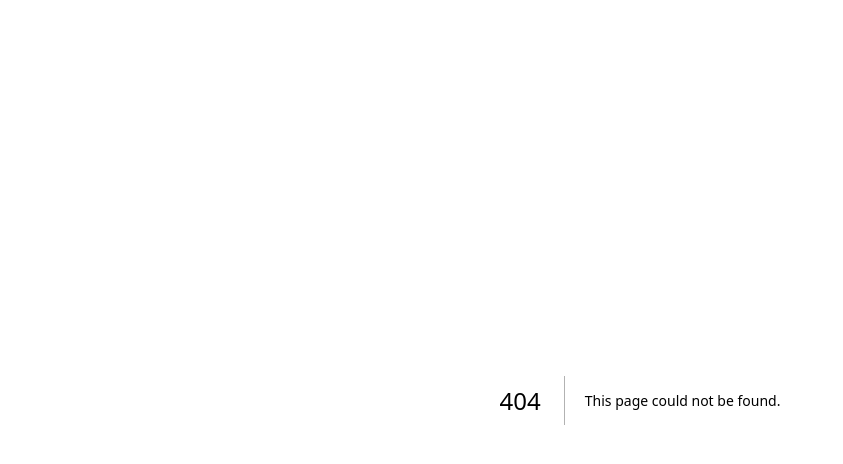
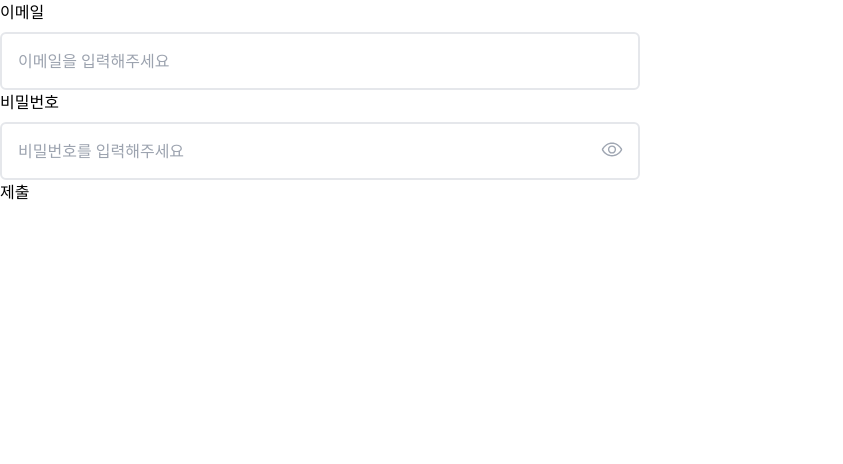
Before and after one commit to joraeng-e/trip.zip, a Next.js app: page /signup in a window 1280 px wide. Before the commit this address had no page. Shown: the top 464 px of the page, without its empty margins (0-843 px from the left). Built offline with nearby package versions, Linux system fonts and the light colour scheme.

Commit message:
✨ JE-10-feat: input 컴포넌트 구현

```diff
--- a/src/components/inputs/TextInput.tsx
+++ b/src/components/inputs/Input.tsx
@@ -1,20 +1,25 @@
 import { passwordOffIcon, passwordOnIcon } from '@/libs/utils/Icon';
 import Image from 'next/image';
 import React, { useState } from 'react';
+import { FieldError, UseFormRegisterReturn } from 'react-hook-form';
 
-type TextInputProps = {
-  type?: 'text' | 'password';
+type InputProps = {
   label: string;
   name: string;
+  type?: 'text' | 'password';
   placeholder: string;
+  register: UseFormRegisterReturn;
+  error?: FieldError;
 };
 
-export default function TextInput({
+export default function Input({
   label,
+  name,
   type,
-  name,
   placeholder,
-}: TextInputProps) {
+  register,
+  error,
+}: InputProps) {
   const [isVisibilityIcon, setIsVisibilityIcon] = useState(false);
 
   const togglePasswordVisibility = () => {
@@ -28,18 +33,18 @@ export default function TextInput({
         <input
           type="text"
           id={name}
-          name={name}
           placeholder={placeholder}
-          className="h-[58px] rounded-[6px] border-2 px-4 outline-none"
+          {...register}
+          className={`h-[58px] rounded-[6px] border-2 px-4 outline-none ${error && 'border-red-400'}`}
         />
       ) : (
         <>
           <input
             type={isVisibilityIcon ? 'text' : 'password'}
             id={name}
-            name={name}
             placeholder={placeholder}
-            className="h-[58px] rounded-[6px] border-2 px-4 outline-none"
+            {...register}
+            className={`h-[58px] rounded-[6px] border-2 px-4 outline-none ${error && 'border-red-400'}`}
           />
           <Image
             src={isVisibilityIcon ? passwordOffIcon : passwordOnIcon}
@@ -51,6 +56,7 @@ export default function TextInput({
           />
         </>
       )}
+      {error && <p className="text-red-400">{error.message}</p>}
     </div>
   );
 }
--- a/src/pages/index.tsx
+++ b/src/pages/index.tsx
@@ -1,22 +1,5 @@
-import TextInput from '@/components/inputs/TextInput';
 import React from 'react';
 
 export default function Home() {
-  return (
-    <main className="max-w-1200 mx-auto w-full">
-      <h1>input</h1>
-      <TextInput
-        label="email"
-        name="email"
-        type="text"
-        placeholder="이메일을 입력해주세요"
-      />
-      <TextInput
-        label="password"
-        name="password"
-        type="password"
-        placeholder="비밀번호를 입력해주세요"
-      />
-    </main>
-  );
+  return <main className="max-w-1200 mx-auto w-full"></main>;
 }
--- /dev/null
+++ b/src/pages/signup/index.tsx
@@ -0,0 +1,59 @@
+import Input from '@/components/inputs/Input';
+import { yupResolver } from '@hookform/resolvers/yup';
+import React from 'react';
+import { SubmitHandler, useForm } from 'react-hook-form';
+
+import { schema } from './schema';
+
+type FormData = {
+  email: string;
+  password: string;
+};
+
+export default function Signup() {
+  const {
+    register,
+    handleSubmit,
+    formState: { errors },
+  } = useForm<FormData>({
+    resolver: yupResolver(schema),
+  });
+
+  const onSubmit: SubmitHandler<FormData> = (data) => {
+    console.log('폼 제출', data);
+  };
+
+  return (
+    <form onSubmit={handleSubmit(onSubmit)}>
+      <Input
+        label="이메일"
+        name="email"
+        type="text"
+        placeholder="이메일을 입력해주세요"
+        register={register('email')}
+        error={errors.email}
+      />
+      <Input
+        label="비밀번호"
+        name="password"
+        type="password"
+        placeholder="비밀번호를 입력해주세요"
+        register={register('password')}
+        error={errors.password}
+      />
+      {/* <Input
+        label="닉네임"
+        name="nickname"
+        type="text"
+        placeholder="닉네임을 입력해주세요"
+      />
+      <Input
+        label="비밀번호 확인"
+        name="password"
+        type="password"
+        placeholder="비밀번호를 한번 더 입력해주세요"
+      /> */}
+      <button type="submit">제출</button>
+    </form>
+  );
+}
--- /dev/null
+++ b/src/pages/signup/schema.ts
@@ -0,0 +1,9 @@
+import * as yup from 'yup';
+
+export const schema = yup.object().shape({
+  email: yup
+    .string()
+    .email('유효한 이메일을 입력해주세요')
+    .required('이메일은 필수입니다'),
+  password: yup.string().required('비밀번호는 필수입니다'),
+});
```
